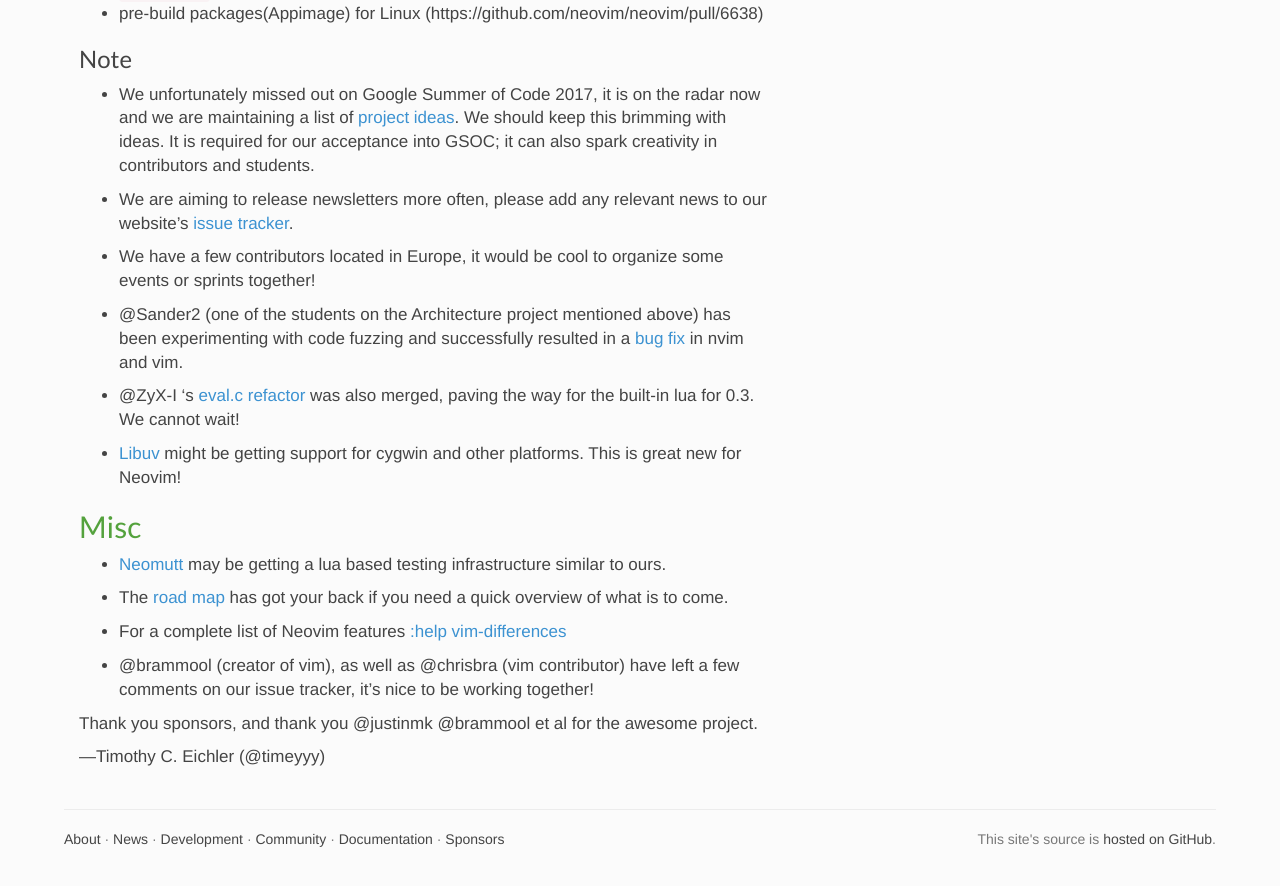
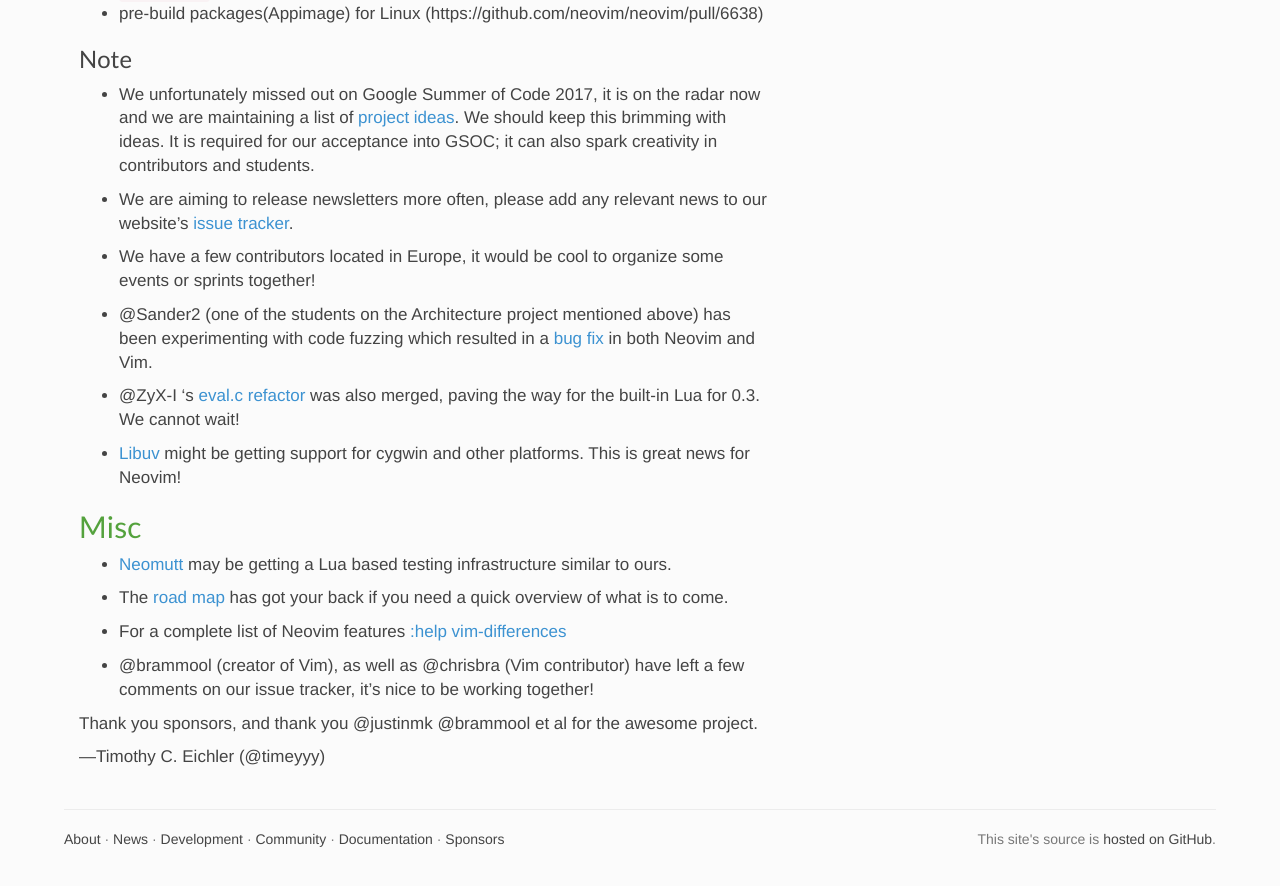
Before and after one commit to neovim/neovim.github.io, a Jekyll site: the page built from _posts/2017-05-02-newsletter.md, in a window 1280 px wide and 900 px high, scrolled down 1448 px. Shown: the top 886 px of the window. Built offline with Jekyll 4.4.1, drawn with Linux system fonts in a browser that asks for light colours; nearby versions of some CDN libraries; comment, search, counter and statistics services are not loaded; some of the changed text lies outside the part shown.

Commit message:
Fix grammar mistakes

```diff
--- a/_posts/2017-05-02-newsletter.md
+++ b/_posts/2017-05-02-newsletter.md
@@ -7,7 +7,7 @@
 
 @timeyyy here representing the Neovim Team.
 
-As One of Neovim's goals is to be welcoming to Contributors, I thought i would comment on my experiences being new to the team and all. In short, It has been a Blast!
+As one of Neovim's goals is to be welcoming to Contributors, I thought I would comment on my experiences being new to the team and all. In short, it has been a blast!
 I can strongly encourage anyone to get involved if you have been thinking about it. The community is a friendly place to be.  Come join us!
 
 We are very happy to announce the release of version [0.2](https://github.com/neovim/neovim/releases/tag/v0.2.0).
@@ -29,7 +29,7 @@
 
 Now this is a cool project - Bidirectional interface between Sublimetext and Neovim. This project could be used as a reference design to port to different editors as long as you have the ability to intercept all input.
 
-The steps required to make this work (Straight from the horse's mouth)
+The steps required to make this work (straight from the horse's mouth)
 
 - sublime-facing code intercepts keys and handles reading/writing sublime state and listening for sublime events
 - neovim-facing code inputs keys and handles reading/writing vim state
@@ -75,26 +75,26 @@
 some events or sprints together!
 
 - @Sander2 (one of the students on the Architecture project mentioned above) has
-been experimenting with code fuzzing and successfully resulted in a [bug fix](https://github.com/neovim/neovim/pull/6557) in nvim and vim.
+been experimenting with code fuzzing which resulted in a [bug fix](https://github.com/neovim/neovim/pull/6557) in both Neovim and Vim.
 
 - @ZyX-I 's [eval.c refactor](https://github.com/neovim/neovim/pull/5119) was also merged,
-paving the way for the built-in lua for 0.3. We cannot wait!
+paving the way for the built-in Lua for 0.3. We cannot wait!
 
 - [Libuv](https://github.com/libuv/libuv/issues/1287) might be getting support
-for cygwin and other platforms. This is great new for Neovim!
+for cygwin and other platforms. This is great news for Neovim!
 
 
 Misc
 ----
 
-- [Neomutt](https://github.com/neomutt/neomutt/pull/415) may be getting a lua based testing infrastructure similar to ours.
+- [Neomutt](https://github.com/neomutt/neomutt/pull/415) may be getting a Lua based testing infrastructure similar to ours.
 
 - The [road map](https://neovim.io/roadmap/) has got your back if you need a quick overview of
 what is to come.
 
 - For a complete list of Neovim features [:help vim-differences](https://neovim.io/doc/user/vim_diff.html)
 
-- @brammool (creator of vim), as well as @chrisbra (vim contributor) have left a few comments on our issue tracker, it's nice to be working together!
+- @brammool (creator of Vim), as well as @chrisbra (Vim contributor) have left a few comments on our issue tracker, it's nice to be working together!
 
 Thank you sponsors, and thank you @justinmk @brammool et al for the awesome project.
 
```
Also changed, not shown: other parts of _posts/2017-05-02-newsletter.md (+2 -2 lines).
